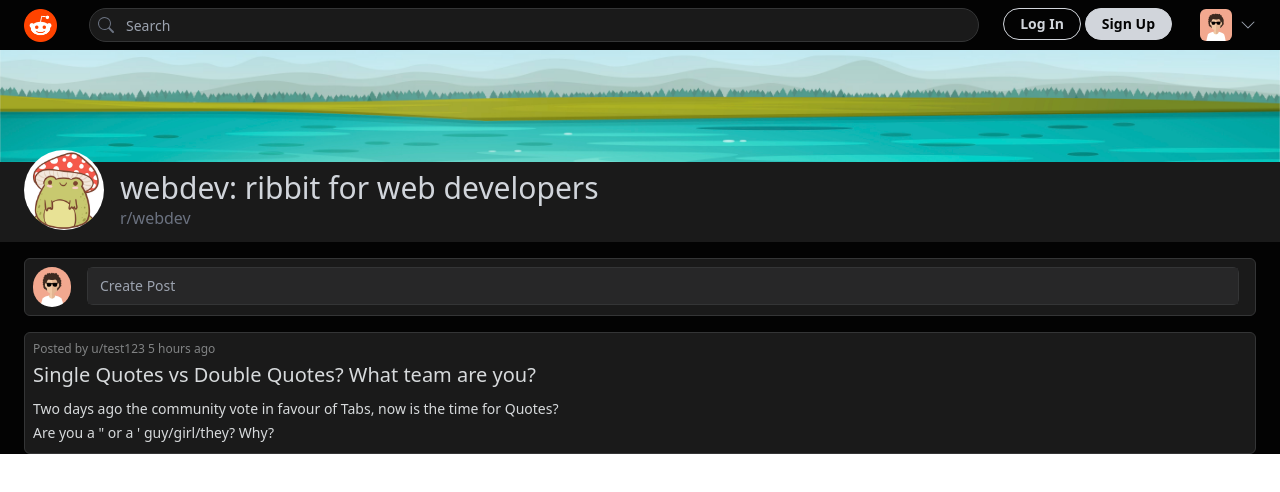
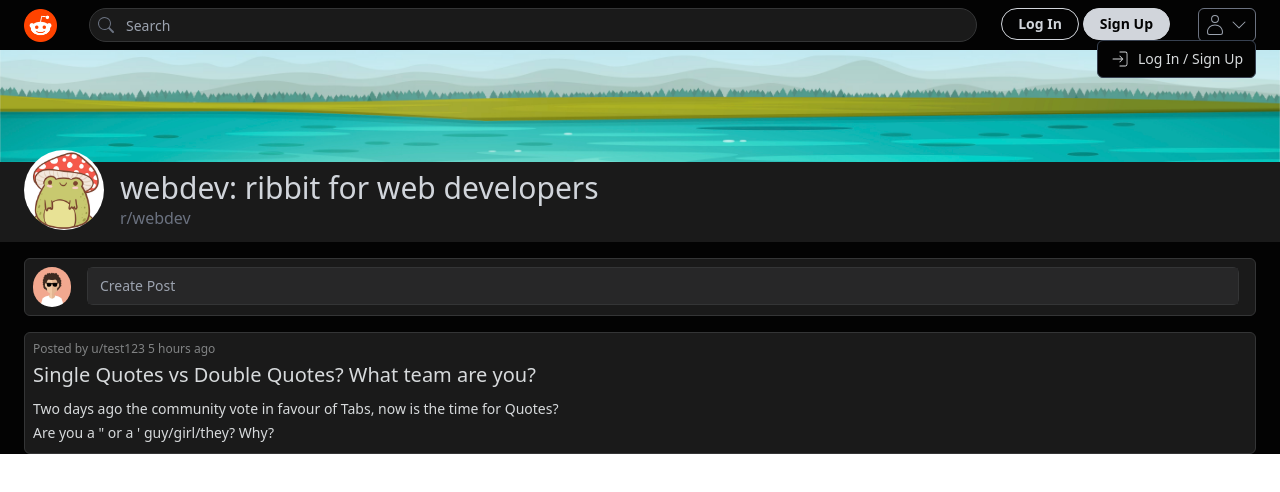
Before and after one commit to Lizette-Dimalanta/Ribbit, a React (Vite) app: page / in a window 1280 px wide. Shown: the top 492 px of the page. Built offline with nearby package versions, Linux system fonts and the light colour scheme.

Commit message:
Added login toggle, added login/sign up buttons (toggled)

```diff
--- a/src/components/Header.jsx
+++ b/src/components/Header.jsx
@@ -4,11 +4,12 @@
 import { AiOutlinePlus } from "react-icons/ai"
 import Avatar from '../images/Avatar.png'
 import Button from './Button'
+import { CiUser, CiLogin } from "react-icons/ci"
 
 const Header = () => {
   return (
     <header className="w-full bg-reddit_dark p-2">
-        <div className="mx-4 flex">
+        <div className="mx-4 flex relative">
             <img src={Logo} alt="" className="w-[33px] h-[33px] mr-4 flex self-center"/>
             <form action="" className="bg-reddit_dark-brighter p-1 flex rounded-full border-[1px] border-reddit_border mx-4 flex-grow">
                 <BsSearch className="text-gray-500 h-5 w-5 pl-1 flex self-center"/>
@@ -29,12 +30,19 @@
                 <Button outline={false} className="">Sign Up</Button>
             </div>
 
-            <button className="rounded-md flex self-center ml-5">
-                <div className="w-8 h-8">
-                    <img src={Avatar} alt="" className="w-8 h-8 block rounded-md" />
-                </div>
-                <BsChevronDown className="text-gray-400 w-4 h-4 mt-2 ml-2"/>
+            <button className="rounded-md flex self-center ml-5 border border-gray-500">
+                <CiUser className="w-6 h-6 text-gray-400 m-1" />
+                {/* <div className="w-8 h-8"> */}
+                    {/* <img src={Avatar} alt="" className="w-8 h-8 block rounded-md" /> */}
+                {/* </div> */}
+                <BsChevronDown className="text-gray-400 w-4 h-4 mt-2 mr-2"/>
             </button>
+            <div className="absolute right-0 top-8 bg-reddit_dark border border-gray-700 z-10 rounded-md text-reddit_text">
+                <a href="" className="w-50 py-2 px-3 text-sm flex items-center hover:bg-gray-300 hover:text-black">
+                    <CiLogin className="w-5 h-5 mr-2" />
+                    Log In / Sign Up
+                </a>
+            </div>
         </div>
     </header>
   )
```
